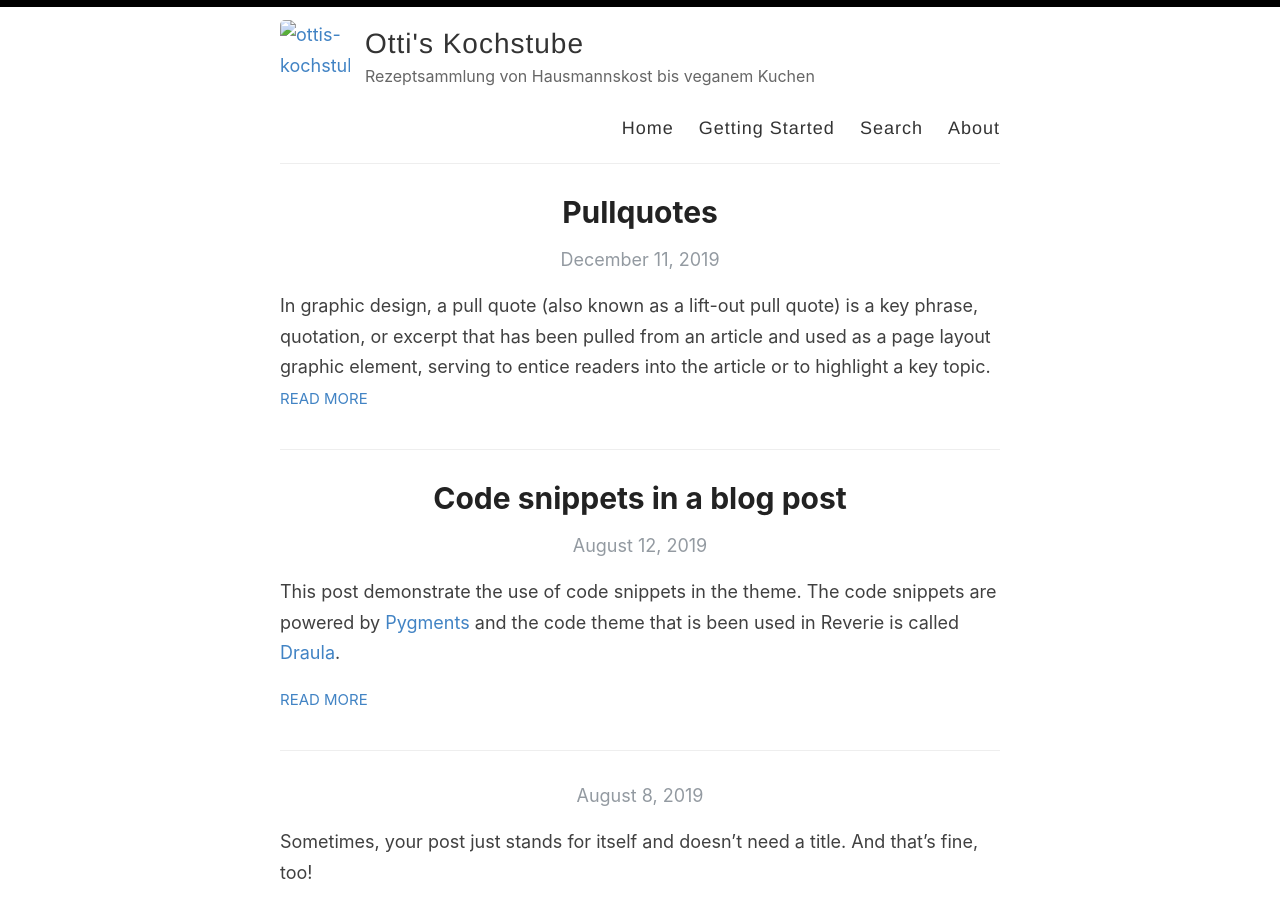
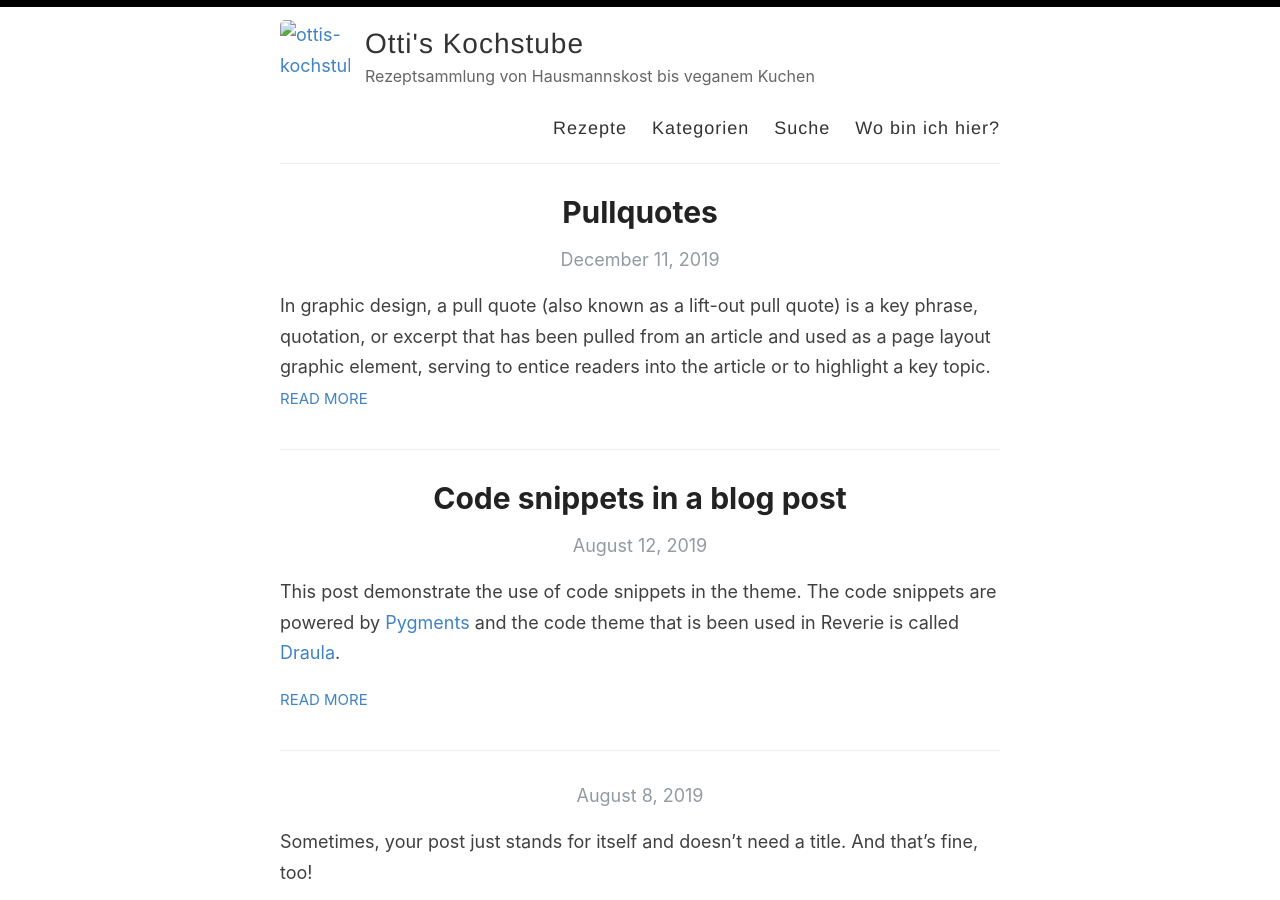
Before and after one commit to EndzeitBegins/ottis-kochstube, a Jekyll site: the page built from index.html, in a window 1280 px wide and 900 px high. Built offline with Jekyll 4.4.1, drawn with Linux system fonts in a browser that asks for light colours; the list of posts is cut into pages by our own code.

Commit message:
Update default.html

```diff
--- a/_layouts/default.html
+++ b/_layouts/default.html
@@ -27,10 +27,10 @@
             </div>
 
             <nav>
-              <a href="{{ site.baseurl }}/">Home</a>
-              <a href="{{ site.baseurl }}/getting-started">Getting Started</a>
-              <a href="{{ site.baseurl }}/search">Search</a>
-              <a href="{{ site.baseurl }}/about">About</a>
+              <a href="{{ site.baseurl }}/">Rezepte</a>
+              <a href="{{ site.baseurl }}/categories">Kategorien</a>
+              <a href="{{ site.baseurl }}/search">Suche</a>
+              <a href="{{ site.baseurl }}/about">Wo bin ich hier?</a>
             </nav>
           </header>
         </div>
```
